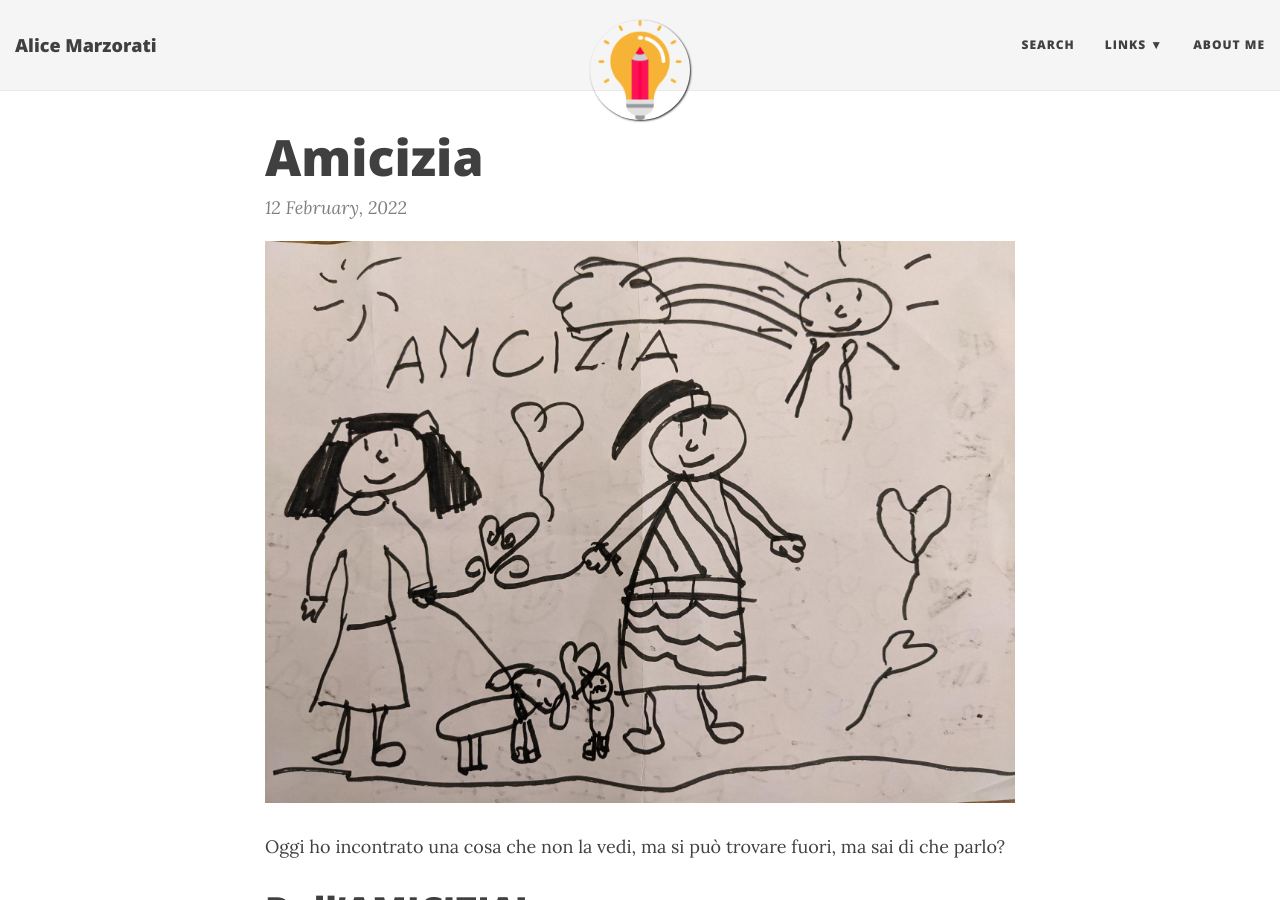
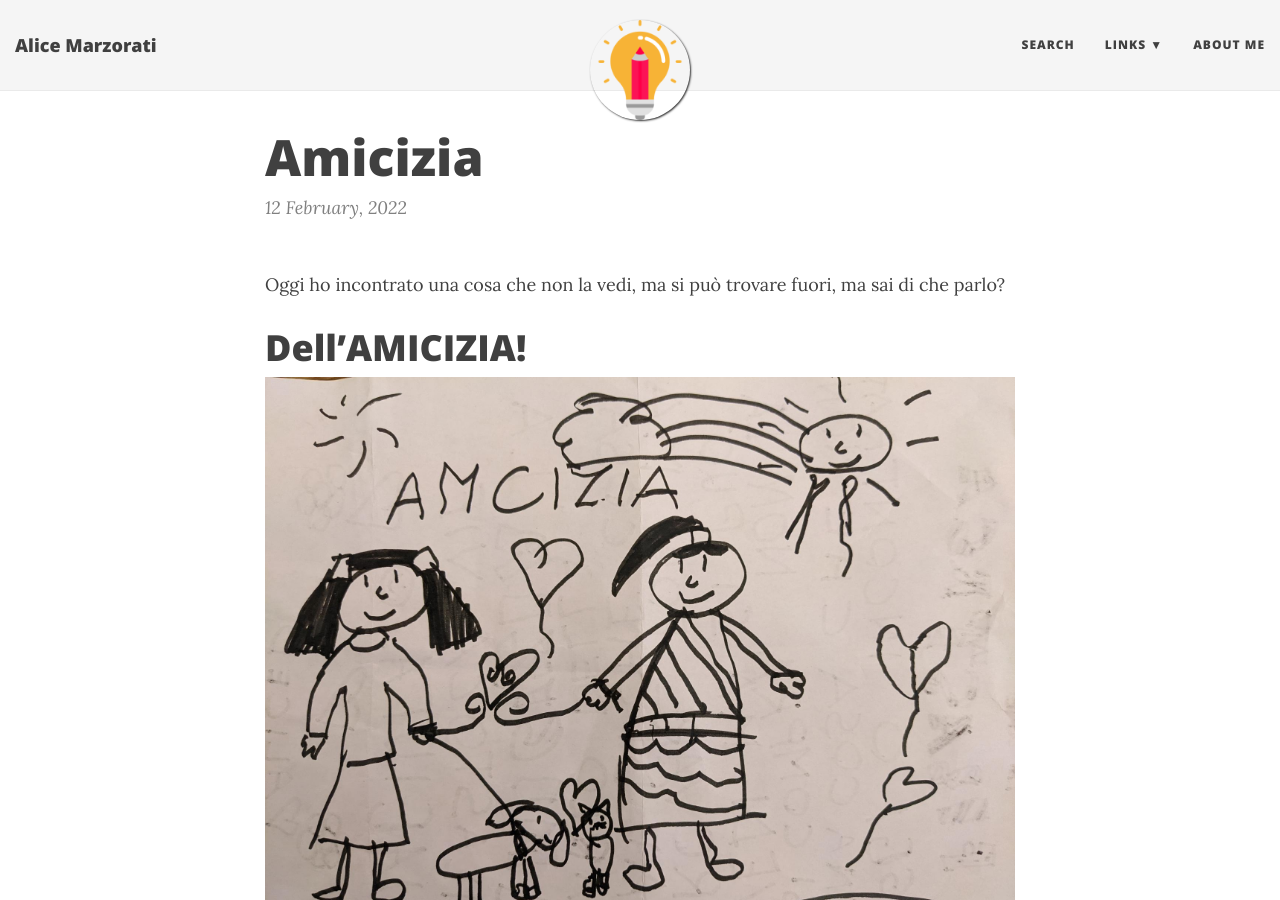
Before and after one commit to marste/Alice, a Jekyll site: the page built from _posts/2022-02-12-amicizia.md, in a window 1280 px wide and 900 px high. Built offline with Jekyll 4.4.1, drawn with Linux system fonts in a browser that asks for light colours; nearby versions of some CDN libraries.

Commit message:
Added new post

```diff
--- a/_posts/2022-02-12-amicizia.md
+++ b/_posts/2022-02-12-amicizia.md
@@ -9,7 +9,7 @@ image: 'https://alice.marzorati.co/img/creativita.png'
 categories: [filastrocca]
 tags: [amicizia]
 ---
-<center><img src="https://alice.marzorati.co/img/post/amicizia.jpg" alt="amicizia"></center>
-
 Oggi ho incontrato una cosa che non la vedi, ma si può trovare fuori, ma sai di che parlo?
 # Dell'AMICIZIA!
+
+<center><img src="https://alice.marzorati.co/img/post/amicizia.jpg" alt="amicizia"></center>
```
